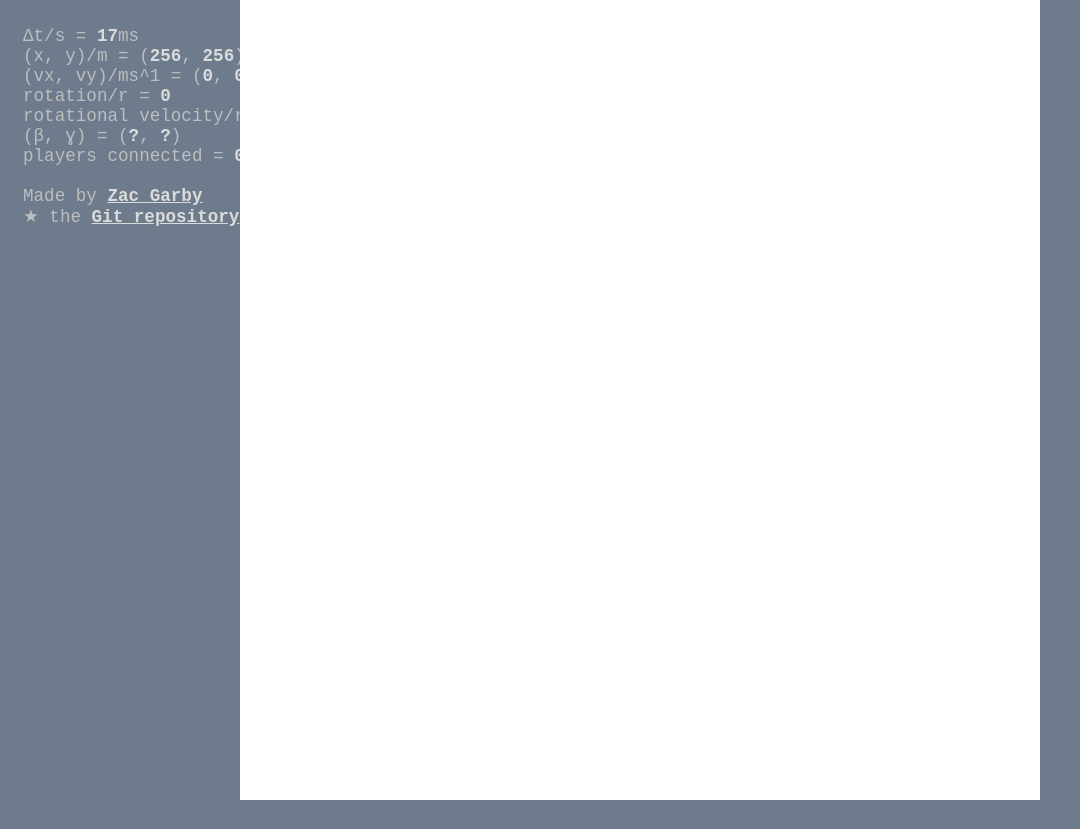
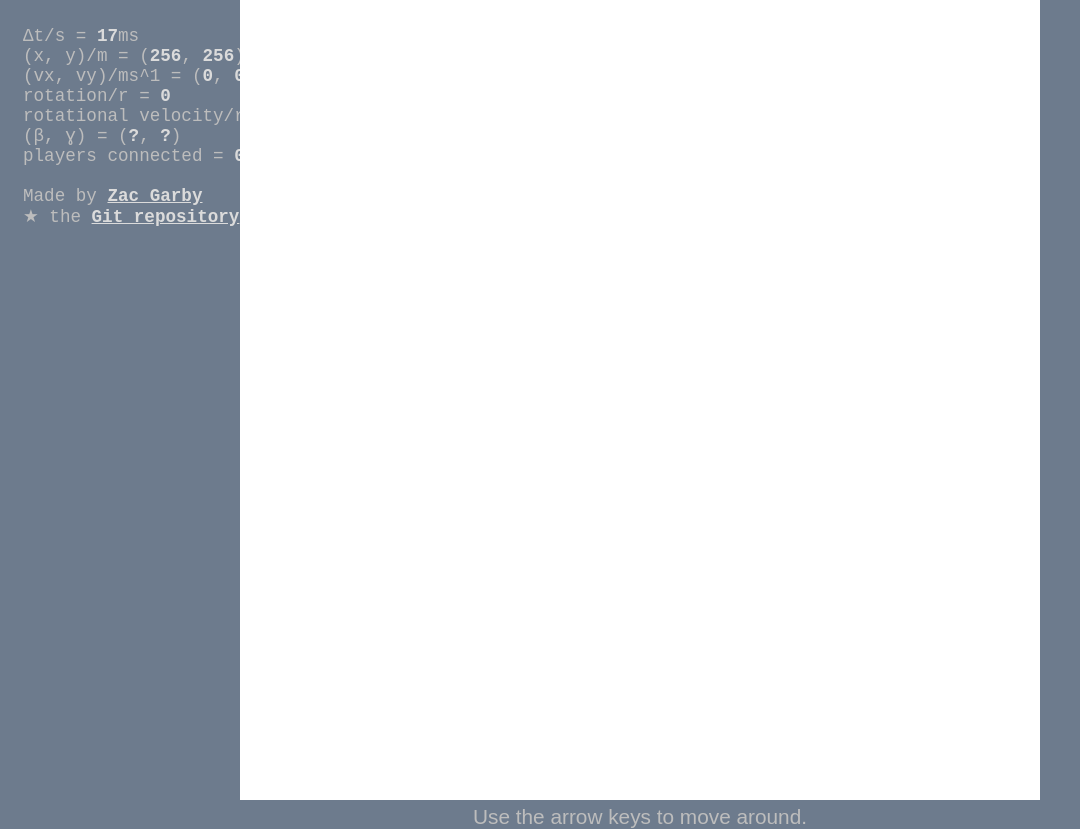
Before and after one commit to Petabyte918/multiplayer-game, a website: page public/index.html in a window 1280 px wide. Shown: the whole page, without its empty margins (0-1080 px from the left). Before the commit the page ends 800 px from the top, so only its background shows below. Drawn offline with nearby package versions, Linux system fonts and the light colour scheme; no server answers; files whose address does not match are found by name.

Commit message:
Add some basic instructions

```diff
--- a/public/index.html
+++ b/public/index.html
@@ -49,7 +49,10 @@
             </ul>
         </div>
 
-        <canvas id="game" width="800" height="800"></canvas>
+        <div class="wrapper">
+            <canvas id="game" width="800" height="800"></canvas>
+            <div id="instructions"></div>
+        </div>
 
         <script src="js/main.js"></script>
     </body>
--- a/public/js/main.js
+++ b/public/js/main.js
@@ -95,6 +95,10 @@
                 gammaSpan.innerHTML = round(orientation.gamma, 2)
             }
         }, STAT_UPDATE_DELAY)
+
+        window.setTimeout(() => {
+            writeInstructions()
+        }, STAT_UPDATE_DELAY * 2)
 
         lastTick = new Date().getTime()
         update()
@@ -214,5 +218,15 @@
         socket.emit("right")
     }
 
+    function writeInstructions() {
+        const elem = document.getElementById("instructions")
+
+        if (orientation !== undefined && orientation.gamma !== null && orientation.beta !== null) {
+            elem.innerHTML = "Tilt your device forwards to move forwards, and roll it to the sides to turn."
+        } else {
+            elem.innerHTML = "Use the arrow keys to move around."
+        }
+    }
+
     init()
 })()
--- a/public/styles.css
+++ b/public/styles.css
@@ -7,9 +7,9 @@ html {
     background-color: #6D7B8D;
 }
 
-canvas {
-    background-color: #FFFFFF;
-    margin: 100px;
+div.wrapper {
+    width: 800px;
+    height: 800px;
 
     position: absolute;
     margin: auto;
@@ -17,6 +17,17 @@ canvas {
     left: 0;
     right: 0;
     bottom: 0;
+}
+
+canvas {
+    background-color: #FFFFFF;
+}
+
+div#instructions {
+    font-size: 1.3em;
+    color: #bdbdbd;
+    font-family: sans-serif;
+    text-align: center;
 }
 
 div.stats {
```
